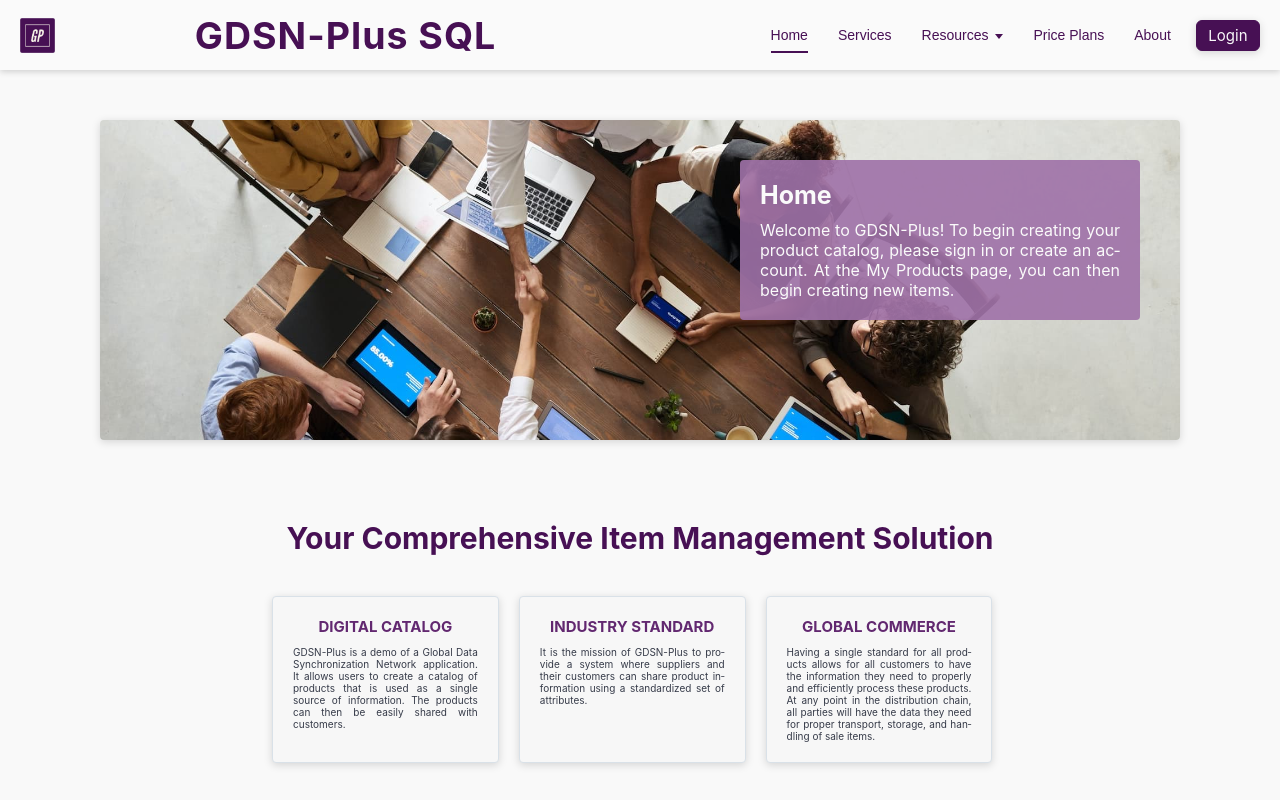
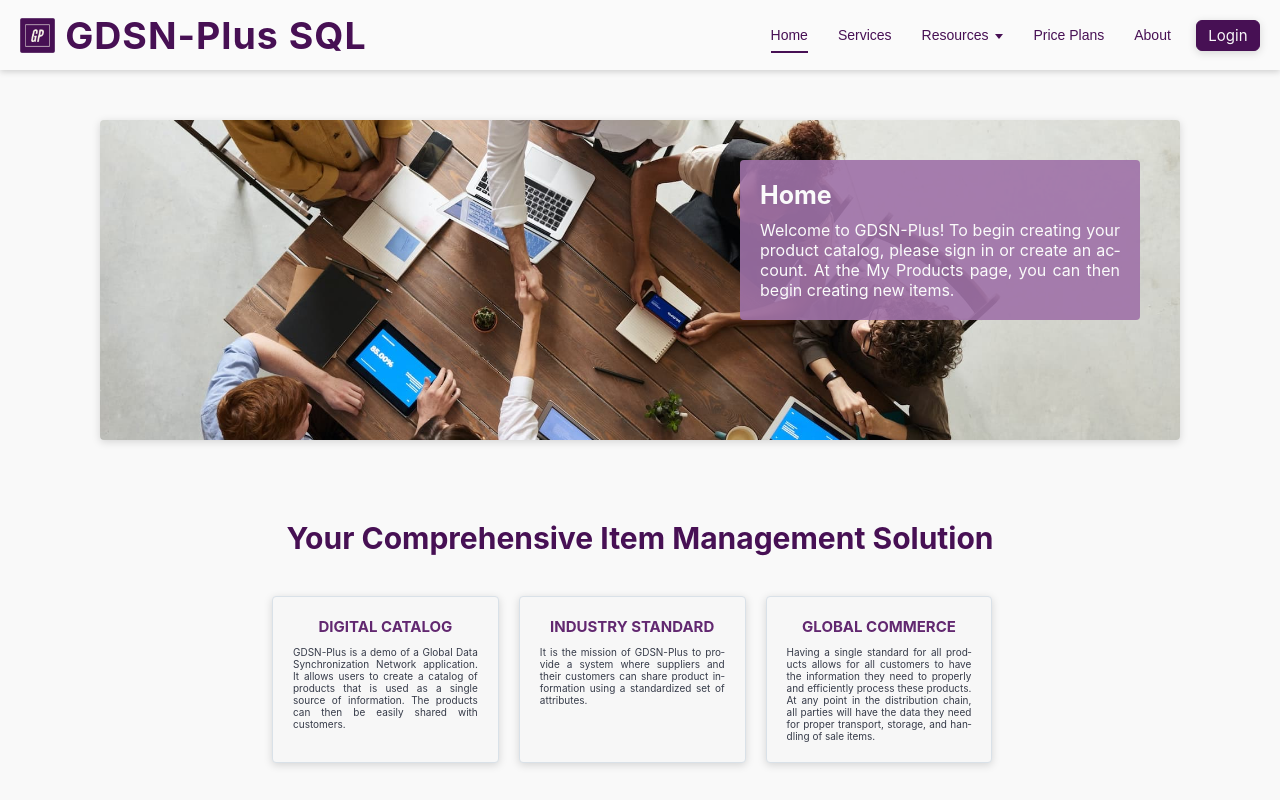
Before and after one commit to mars1138/gdsn-client-sql, a React (Create React App) app: page /home in a window 1280 px wide. Shown: the top 800 px of the page. Built offline with nearby package versions, Linux system fonts and the light colour scheme; a web font is replaced by a local one.

Commit message:
fix form h1

```diff
--- a/src/index.css
+++ b/src/index.css
@@ -101,8 +101,6 @@ code {
 
 h1 {
   font-size: 2.5rem;
-  margin-left: auto;
-  margin-right: auto;
 }
 
 h2 {
--- a/src/products/AddProduct.js
+++ b/src/products/AddProduct.js
@@ -151,8 +151,8 @@ const AddProduct = () => {
 
   return (
     <Section>
-      <h1>Add Product</h1>
       <div className={classes['card-container']}>
+        <h1>Add Product</h1>
         <Card>
           {errorModal}
           {didSubmitModal}
--- a/src/products/AddProduct.module.css
+++ b/src/products/AddProduct.module.css
@@ -3,6 +3,10 @@
   margin: 0 auto;
 }
 
+.card-container h1 {
+  margin-left: 1rem;
+}
+
 .form {
   width: 100%;
 }
```
